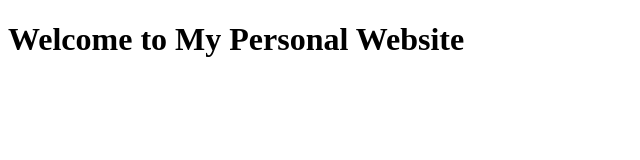
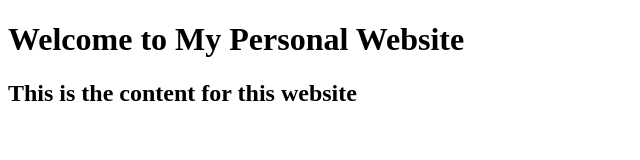
Before and after one commit to massoudpourmandi/Hello_World_v1, a plain HTML site: page index.html in a window 1280 px wide. Shown: the whole page, without its empty margins (0-640 px from the left). Drawn offline with Linux system fonts and the light colour scheme.

Commit message:
add h2 to index.html

```diff
--- a/index.html
+++ b/index.html
@@ -8,5 +8,6 @@
 </head>
 <body>
     <h1>Welcome to My Personal Website</h1>
+    <h2>This is the content for this website</h2>
 </body>
 </html>
```
